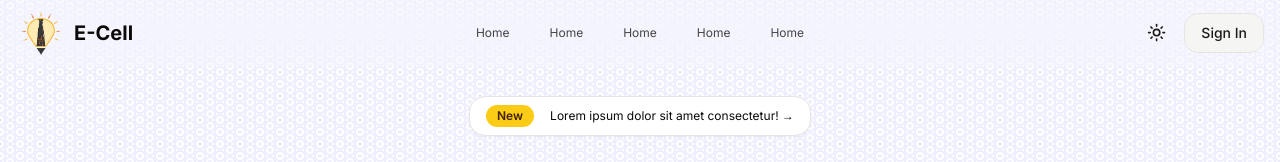
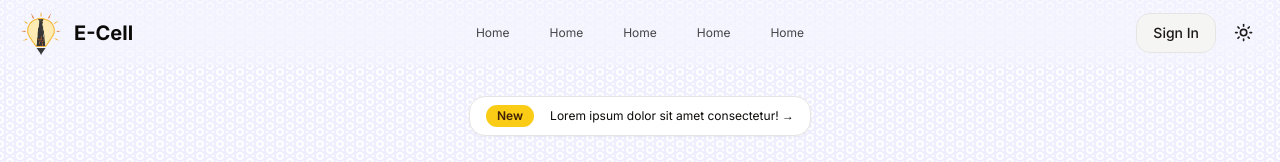
Before and after one commit to hi-Kartik2004/Ecell-web-app, a Next.js app: page / in a window 1280 px wide. Shown: the top 162 px of the page. Built offline with nearby package versions, Linux system fonts and the light colour scheme.

Commit message:
Changed theme trigger position

```diff
--- a/components/Navbar.jsx
+++ b/components/Navbar.jsx
@@ -62,12 +62,12 @@ function Navbar() {
         </div>
 
         <div className="flex items-center gap-2">
-          <ModeToggle />
-          <a href="/signin">
+          <Link href="/signin">
             <Button variant="secondary" className="border">
               Sign In
             </Button>
-          </a>
+          </Link>
+          <ModeToggle />
         </div>
       </div>
     </nav>
```
